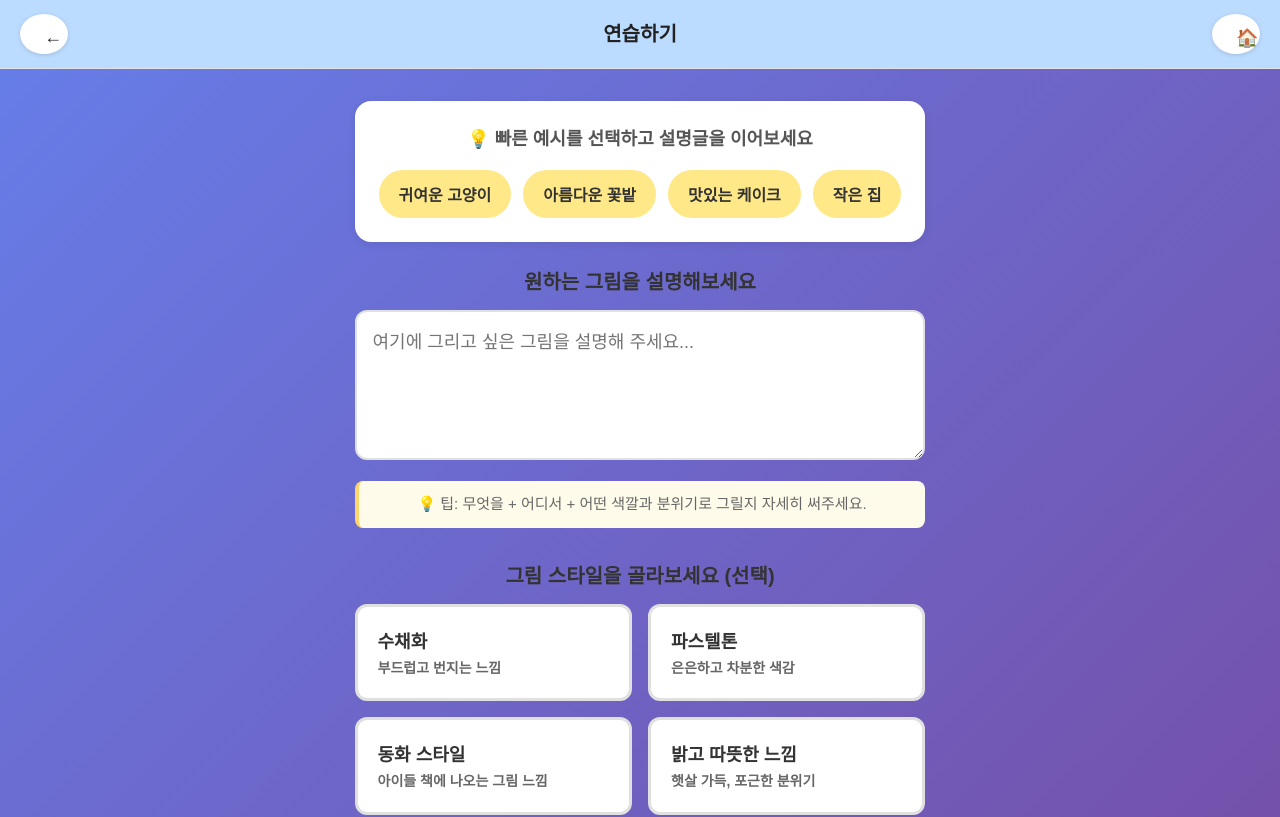
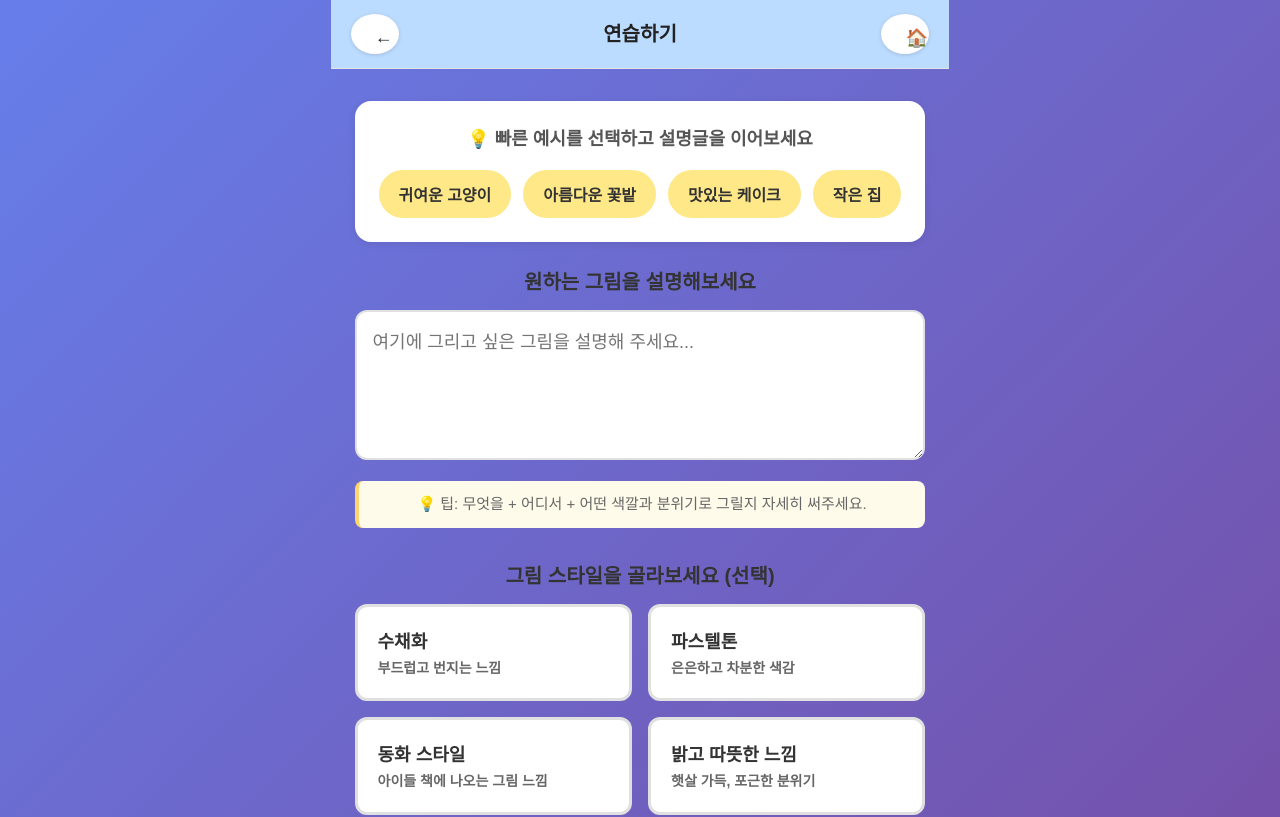
Before and after one commit to sunsudun25-cloud/hidi-story-maker, a React (Vite) app: page /draw/practice in a window 1280 px wide. Shown: the top 817 px of the page. Built offline with nearby package versions, Linux system fonts and the light colour scheme.

Commit message:
Implement Layout component with centralized header management

```diff
--- a/src/App.tsx
+++ b/src/App.tsx
@@ -1,4 +1,5 @@
 import { BrowserRouter, Routes, Route } from 'react-router-dom'
+import Layout from './components/Layout'
 import Welcome from './pages/Welcome'
 import OnboardingLogin from './pages/OnboardingLogin'
 import Home from './pages/Home'
@@ -17,6 +18,7 @@ function App() {
     <BrowserRouter>
       <div className="App">
         <Routes>
+          <Route element={<Layout />}>
             <Route path="/" element={<Welcome />} />
             <Route path="/onboarding" element={<OnboardingLogin />} />
             <Route path="/home" element={<Home />} />
@@ -28,6 +30,7 @@ function App() {
             <Route path="/storybook" element={<Storybook />} />
             <Route path="/my-works" element={<MyWorks />} />
             <Route path="/goods" element={<Goods />} />
+          </Route>
         </Routes>
       </div>
     </BrowserRouter>
--- /dev/null
+++ b/src/components/Layout.tsx
@@ -0,0 +1,37 @@
+import { Outlet, useLocation, useNavigate } from "react-router-dom";
+import TopHeader from "./TopHeader";
+
+export default function Layout() {
+  const location = useLocation();
+  const navigate = useNavigate();
+
+  // 홈 화면에서는 헤더 숨기기
+  const hideHeaderOnPaths = ["/", "/welcome", "/onboarding", "/home"];
+  const shouldHideHeader = hideHeaderOnPaths.includes(location.pathname);
+
+  return (
+    <div>
+      {!shouldHideHeader && (
+        <TopHeader title={getPageTitle(location.pathname)} />
+      )}
+
+      <main>
+        <Outlet />
+      </main>
+    </div>
+  );
+}
+
+// ❗ 각 페이지에 맞는 제목 자동 설정
+function getPageTitle(path: string) {
+  if (path.includes("/draw/practice")) return "연습하기";
+  if (path.includes("/draw/direct")) return "직접입력";
+  if (path.includes("/draw/start")) return "그림 그리기";
+  if (path.includes("/draw")) return "그림 만들기";
+  if (path.includes("/write")) return "글쓰기";
+  if (path.includes("/storybook")) return "동화책 만들기";
+  if (path.includes("/my-works")) return "내 작품 보기";
+  if (path.includes("/goods")) return "나만의 굿즈";
+
+  return "";
+}
--- a/src/pages/DrawDirect.tsx
+++ b/src/pages/DrawDirect.tsx
@@ -1,16 +1,13 @@
 import React from "react";
-import TopHeader from "../components/TopHeader";
 
 export default function DrawDirect() {
   return (
-    <>
-      <TopHeader title="직접입력" />
-
+    <div>
       {/* 기존 직접입력 페이지 내용 */}
       <div style={{ padding: "20px" }}>
         <p>원하는 그림을 직접 설명하고 만들어 보세요.</p>
         {/* ... 나머지 내용 ... */}
       </div>
-    </>
+    </div>
   );
 }
--- a/src/pages/DrawPractice.tsx
+++ b/src/pages/DrawPractice.tsx
@@ -1,5 +1,4 @@
 import React, { useState } from "react";
-import TopHeader from "../components/TopHeader";
 import "./DrawPractice.css";
 
 type ExamplePrompt = {
@@ -140,9 +139,7 @@ export default function DrawPractice() {
   };
 
   return (
-    <>
-      <TopHeader title="연습하기" />
-      <div className="practice-page">
+    <div className="practice-page">
 
       <section className="practice-box">
         <div className="practice-subtitle">
@@ -217,6 +214,5 @@ export default function DrawPractice() {
         </button>
       </div>
     </div>
-    </>
   );
 }
--- a/src/pages/DrawStart.tsx
+++ b/src/pages/DrawStart.tsx
@@ -1,15 +1,12 @@
 import React from "react";
 import { useNavigate } from "react-router-dom";
-import TopHeader from "../components/TopHeader";
 import "./DrawStart.css";
 
 export default function DrawStart() {
   const navigate = useNavigate();
 
   return (
-    <>
-      <TopHeader title="그림 그리기" />
-      <div className="draw-start-container">
+    <div className="draw-start-container">
         <p className="draw-start-subtitle">어떤 방식으로 시작하시겠어요?</p>
 
       <div className="draw-start-buttons">
@@ -33,6 +30,5 @@ export default function DrawStart() {
       </div>
 
     </div>
-    </>
   );
 }
--- a/src/pages/Goods.tsx
+++ b/src/pages/Goods.tsx
@@ -1,13 +1,9 @@
 import React from "react";
-import TopHeader from "../components/TopHeader";
 
 export default function Goods() {
   return (
-    <>
-      <TopHeader title="나만의 굿즈 만들기" />
       <div style={{ padding: "24px", fontSize: "20px" }}>
         나만의 굿즈 만들기 페이지입니다.
-      </div>
-    </>
+    </div>
   );
 }
--- a/src/pages/MyWorks.tsx
+++ b/src/pages/MyWorks.tsx
@@ -1,13 +1,9 @@
 import React from "react";
-import TopHeader from "../components/TopHeader";
 
 export default function MyWorks() {
   return (
-    <>
-      <TopHeader title="내 작품 보기" />
       <div style={{ padding: "24px", fontSize: "20px" }}>
         내 작품 보기 페이지입니다.
-      </div>
-    </>
+    </div>
   );
 }
--- a/src/pages/Storybook/index.tsx
+++ b/src/pages/Storybook/index.tsx
@@ -1,13 +1,9 @@
 import React from "react";
-import TopHeader from "../../components/TopHeader";
 
 export default function Storybook() {
   return (
-    <>
-      <TopHeader title="동화책 만들기" />
       <div style={{ padding: "24px", fontSize: "20px" }}>
         동화책 만들기 페이지입니다.
-      </div>
-    </>
+    </div>
   );
 }
--- a/src/pages/Write.tsx
+++ b/src/pages/Write.tsx
@@ -1,13 +1,9 @@
 import React from "react";
-import TopHeader from "../components/TopHeader";
 
 export default function Write() {
   return (
-    <>
-      <TopHeader title="글쓰기" />
       <div style={{ padding: "24px", fontSize: "20px" }}>
         글쓰기 페이지입니다.
-      </div>
-    </>
+    </div>
   );
 }
```
Lines whose indentation alone changed are shown as unchanged.
